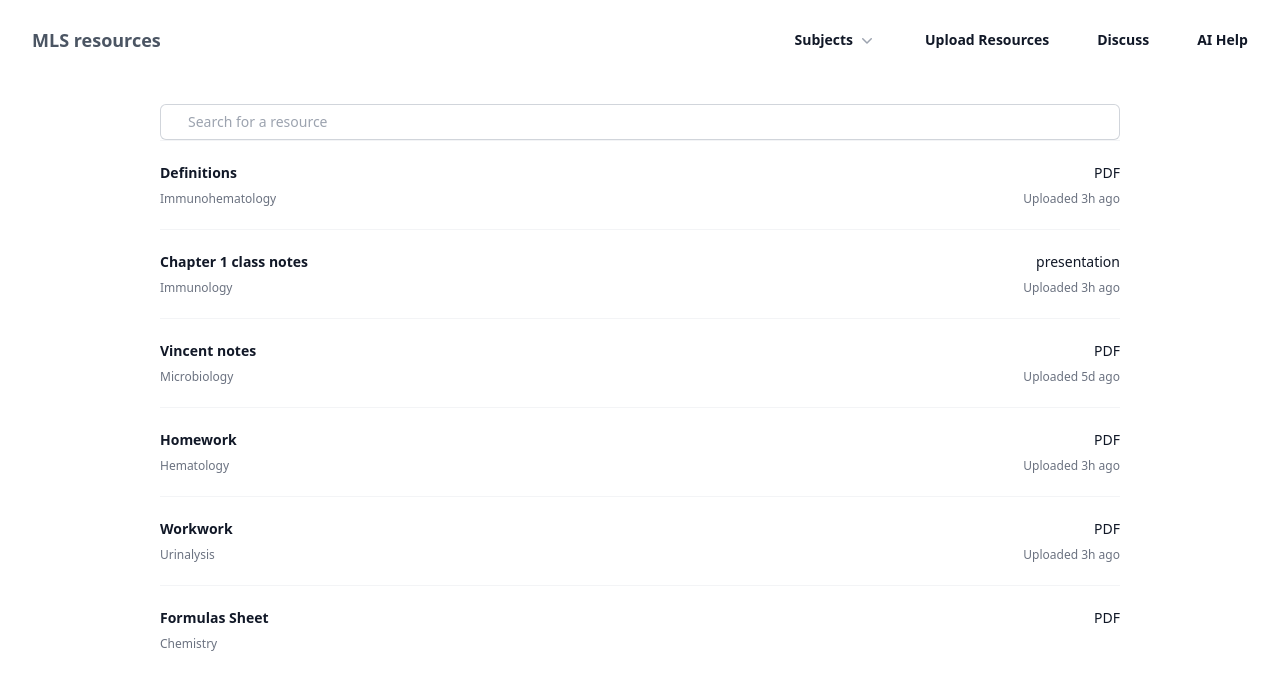
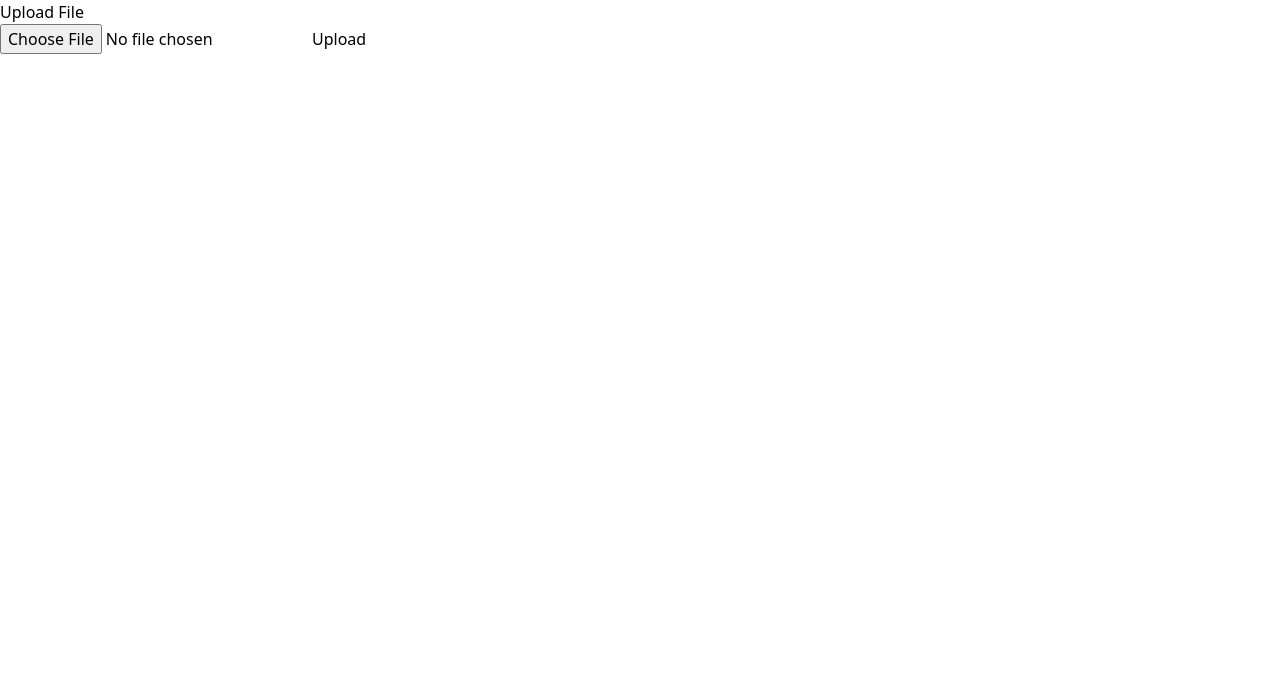
Before and after one commit to nasehacho/mls-website, a React (Create React App) app in the folder client/: page /upload in a window 1280 px wide. Shown: the top 690 px of the page. Built offline with nearby package versions, Linux system fonts and the light colour scheme.

Commit message:
added router

```diff
--- a/client/package.json
+++ b/client/package.json
@@ -8,8 +8,10 @@
     "@testing-library/jest-dom": "^5.17.0",
     "@testing-library/react": "^13.4.0",
     "@testing-library/user-event": "^13.5.0",
+    "axios": "^1.6.7",
     "react": "^18.2.0",
     "react-dom": "^18.2.0",
+    "react-router-dom": "^6.22.0",
     "react-scripts": "^5.0.1",
     "web-vitals": "^2.1.4"
   },
--- a/client/src/components/UploadFile/UploadFile.js
+++ b/client/src/components/UploadFile/UploadFile.js
@@ -1,4 +1,3 @@
-js
 import React, { useState } from 'react';
 import axios from 'axios';
 
--- a/client/src/index.js
+++ b/client/src/index.js
@@ -2,12 +2,20 @@ import React from 'react';
 import ReactDOM from 'react-dom/client';
 import './index.css';
 import App from './App';
+import UploadFile from './components/UploadFile/UploadFile'
 import reportWebVitals from './reportWebVitals';
+import { BrowserRouter, Routes, Route } from 'react-router-dom';
 
 const root = ReactDOM.createRoot(document.getElementById('root'));
 root.render(
   <React.StrictMode>
-    <App />
+    <BrowserRouter>
+    <Routes>
+      <Route path="/" element={<App/>} />
+      <Route path="/home" element={<App/>} />
+      <Route path="/upload" element={<UploadFile/>} />
+    </Routes>
+    </BrowserRouter>
   </React.StrictMode>
 );
 
```
Also changed, not shown: 1 other file (tests, documents, lock files or other folders).
